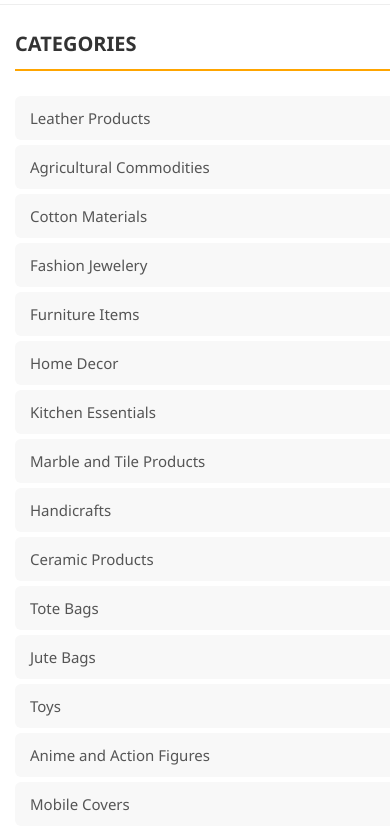
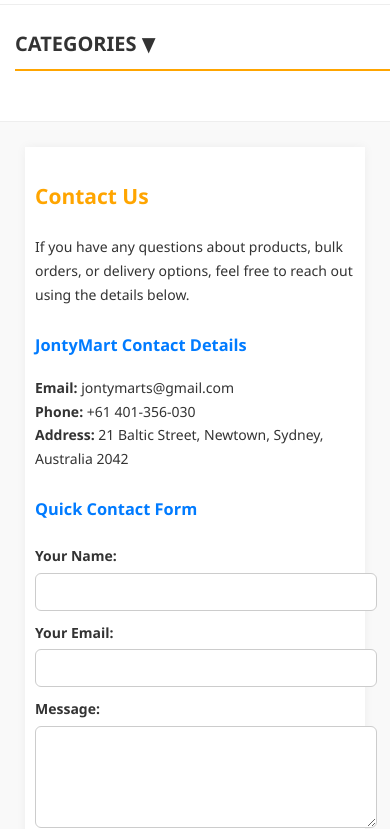
Before and after one commit to jontymart/newwebsite, a plain HTML site: page contact.html in a window 390 px wide. Shown: the part 140-969 px from the top of the page. Drawn offline with Linux system fonts and the light colour scheme.

Commit message:
Update contact.html

```diff
--- a/contact.html
+++ b/contact.html
@@ -1,41 +1,48 @@
 <!DOCTYPE html>
 <html lang="en">
 <head>
-  <meta charset="UTF-8">
-  <meta name="viewport" content="width=device-width, initial-scale=1.0, minimum-scale=1.0, maximum-scale=1.0, user-scalable=no">
+  <meta charset="UTF-8" />
+  <meta name="viewport" content="width=device-width, initial-scale=1.0, minimum-scale=1.0, maximum-scale=1.0, user-scalable=no" />
   <title>Contact | JontyMart</title>
-  <link rel="stylesheet" href="style.css">
+  <link rel="stylesheet" href="style.css" />
   <style>
     .page-content {
       max-width: 900px;
       background: white;
       margin: auto;
       padding: 30px;
-      box-shadow: 0 0 10px rgba(0,0,0,0.05);
+      box-shadow: 0 0 10px rgba(0, 0, 0, 0.05);
       font-size: 16px;
       line-height: 1.7;
       color: #333;
     }
+
     .page-content h2 {
       color: orange;
       margin-bottom: 20px;
     }
+
     .page-content h3 {
       color: #007BFF;
       margin-top: 25px;
     }
+
     .page-content p {
       margin-bottom: 15px;
     }
+
     .page-content form {
       margin-top: 20px;
     }
+
     .page-content label {
       display: block;
       margin-top: 10px;
       font-weight: bold;
     }
-    .page-content input, .page-content textarea {
+
+    .page-content input,
+    .page-content textarea {
       width: 100%;
       padding: 10px;
       margin-top: 5px;
@@ -43,6 +50,7 @@
       border-radius: 6px;
       font-size: 14px;
     }
+
     .page-content button {
       margin-top: 15px;
       padding: 10px 20px;
@@ -53,6 +61,20 @@
       cursor: pointer;
       border-radius: 4px;
     }
+
+    @media (max-width: 767px) {
+      .page-content {
+        padding: 20px 15px;
+        font-size: 15px;
+      }
+    }
+
+    @media (max-width: 480px) {
+      .page-content {
+        padding: 15px 10px;
+        font-size: 14px;
+      }
+    }
   </style>
 </head>
 <body>
@@ -62,20 +84,22 @@
   </div>
 
   <div class="navbar">
+    <div class="hamburger" onclick="toggleMenu()">☰</div>
+
     <div class="nav-left">
       <div class="nav-links">
         <a href="index.html">Home</a>
         <a href="index.html">Products</a>
       </div>
       <div class="search-bar">
-        <input type="text" placeholder="Search products...">
+        <input type="text" placeholder="Search products..." />
         <button>🔍</button>
       </div>
     </div>
 
     <div class="logo">
       <a href="index.html">
-        <img src="logo3.png" alt="Jonty Mart Logo">
+        <img src="logo3.png" alt="Jonty Mart Logo" />
       </a>
     </div>
 
@@ -91,23 +115,23 @@
 
   <div class="main-container">
     <div class="sidebar">
-      <h3>CATEGORIES</h3>
-      <ul>
-        <li><a href="index.html">Leather Products</a></li>
-        <li><a href="index.html">Agricultural Commodities</a></li>
-        <li><a href="index.html">Cotton Materials</a></li>
-        <li><a href="index.html">Fashion Jewelery</a></li>
-        <li><a href="index.html">Furniture Items</a></li>
-        <li><a href="index.html">Home Decor</a></li>
-        <li><a href="index.html">Kitchen Essentials</a></li>
-        <li><a href="index.html">Marble and Tile Products</a></li>
-        <li><a href="index.html">Handicrafts</a></li>
-        <li><a href="index.html">Ceramic Products</a></li>
-        <li><a href="index.html">Tote Bags</a></li>
-        <li><a href="index.html">Jute Bags</a></li>
-        <li><a href="index.html">Toys</a></li>
-        <li><a href="index.html">Anime and Action Figures</a></li>
-        <li><a href="index.html">Mobile Covers</a></li>
+      <h3 onclick="toggleSidebar()" class="sidebar-toggle">CATEGORIES ▼</h3>
+      <ul id="category-list">
+        <li><a href="leather.html">Leather Products</a></li>
+        <li><a href="agriculture.html">Agricultural Commodities</a></li>
+        <li><a href="cotton.html">Cotton Materials</a></li>
+        <li><a href="jewelry.html">Fashion Jewelery</a></li>
+        <li><a href="furniture.html">Furniture Items</a></li>
+        <li><a href="homedecor.html">Home Decor</a></li>
+        <li><a href="kitchen.html">Kitchen Essentials</a></li>
+        <li><a href="marble.html">Marble and Tile Products</a></li>
+        <li><a href="handicrafts.html">Handicrafts</a></li>
+        <li><a href="ceramic.html">Ceramic Products</a></li>
+        <li><a href="totebags.html">Tote Bags</a></li>
+        <li><a href="jutebags.html">Jute Bags</a></li>
+        <li><a href="toys.html">Toys</a></li>
+        <li><a href="anime.html">Anime and Action Figures</a></li>
+        <li><a href="covers.html">Mobile Covers</a></li>
       </ul>
     </div>
 
@@ -117,17 +141,17 @@
         <p>If you have any questions about products, bulk orders, or delivery options, feel free to reach out using the details below.</p>
 
         <h3>JontyMart Contact Details</h3>
-        <p><strong>Email:</strong> jontymarts@gmail.com<br>
-           <strong>Phone:</strong> +61 401-356-030<br>
+        <p><strong>Email:</strong> jontymarts@gmail.com<br />
+           <strong>Phone:</strong> +61 401-356-030<br />
            <strong>Address:</strong> 21 Baltic Street, Newtown, Sydney, Australia 2042</p>
 
         <h3>Quick Contact Form</h3>
         <form action="#" method="POST">
           <label for="name">Your Name:</label>
-          <input type="text" id="name" name="name" required>
+          <input type="text" id="name" name="name" required />
 
           <label for="email">Your Email:</label>
-          <input type="email" id="email" name="email" required>
+          <input type="email" id="email" name="email" required />
 
           <label for="message">Message:</label>
           <textarea id="message" name="message" rows="5" required></textarea>
@@ -159,12 +183,24 @@
         <h3>Contact Info</h3>
         <p>Email: jontymarts@gmail.com</p>
         <p>Phone: +61 401-356-030</p>
-        <p>21 Baltic Street, Newtown,<br>Sydney, Australia 2042</p>
+        <p>21 Baltic Street, Newtown,<br />Sydney, Australia 2042</p>
       </div>
     </div>
     <div class="footer-bottom">
       <p>&copy; 2023 Jonty Mart. All Rights Reserved.</p>
     </div>
   </footer>
+
+  <script>
+    function toggleMenu() {
+      document.querySelector('.nav-left').classList.toggle('active');
+      document.querySelector('.nav-right').classList.toggle('active');
+    }
+
+    function toggleSidebar() {
+      const categoryList = document.getElementById('category-list');
+      categoryList.classList.toggle('show');
+    }
+  </script>
 </body>
 </html>
```
